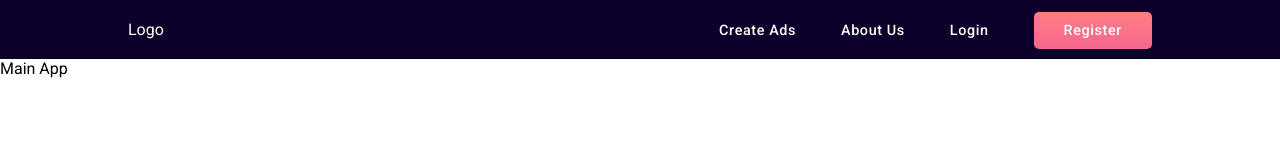
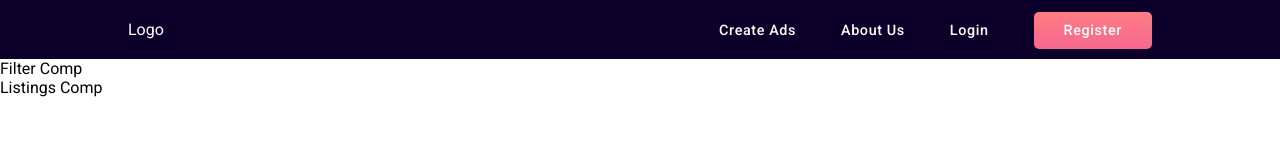
Before and after one commit to sanddc318/react-fullstack-ecommerce, a React (Create React App) app: page / in a window 1280 px wide. Shown: the top 160 px of the page. Built offline with nearby package versions, Linux system fonts and the light colour scheme.

Commit message:
Created filter and listing components.

```diff
--- a/src/components/App.js
+++ b/src/components/App.js
@@ -1,5 +1,7 @@
 import React, { Component } from 'react'
 import Header from './Header'
+import Filter from './Filter'
+import Listings from './Listings'
 import '../assets/css/App.css'
 
 class App extends Component {
@@ -7,7 +9,11 @@ class App extends Component {
     return (
       <div>
         <Header />
-        Main App
+
+        <main id="content-area">
+          <Filter />
+          <Listings />
+        </main>
       </div>
     )
   }
--- /dev/null
+++ b/src/components/Filter.js
@@ -0,0 +1,15 @@
+import React, { Component } from 'react'
+
+class Filter extends Component {
+  constructor() {
+    super()
+
+    this.state = {}
+  }
+
+  render() {
+    return <section className="filter">Filter Comp</section>
+  }
+}
+
+export default Filter
--- /dev/null
+++ b/src/components/Listings.js
@@ -0,0 +1,15 @@
+import React, { Component } from 'react'
+
+class Listings extends Component {
+  constructor() {
+    super()
+
+    this.state = {}
+  }
+
+  render() {
+    return <section class="listings">Listings Comp</section>
+  }
+}
+
+export default Listings
```
